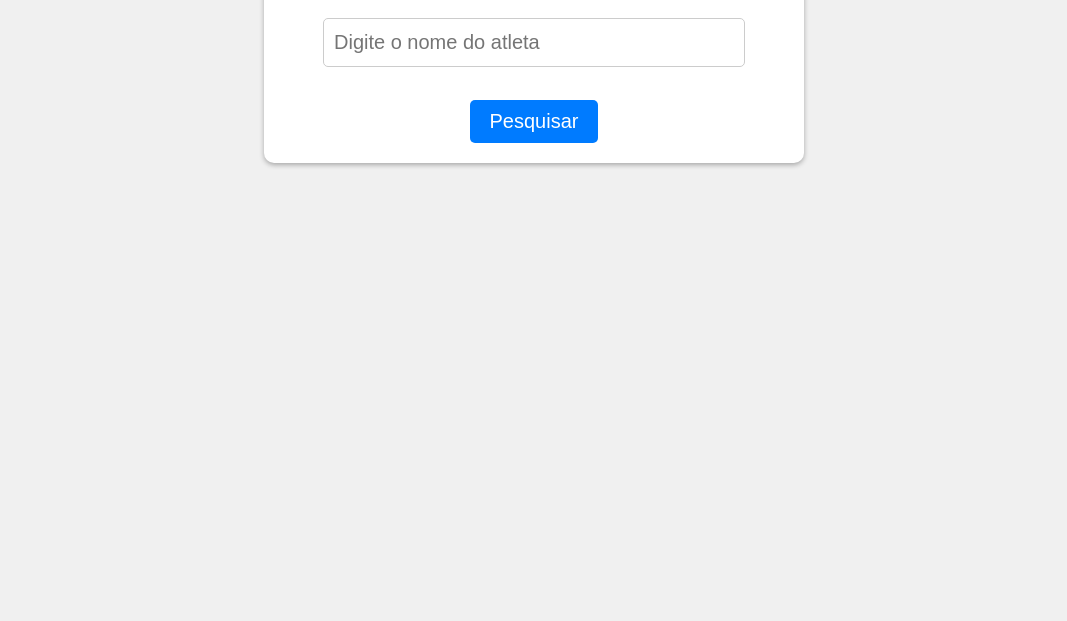
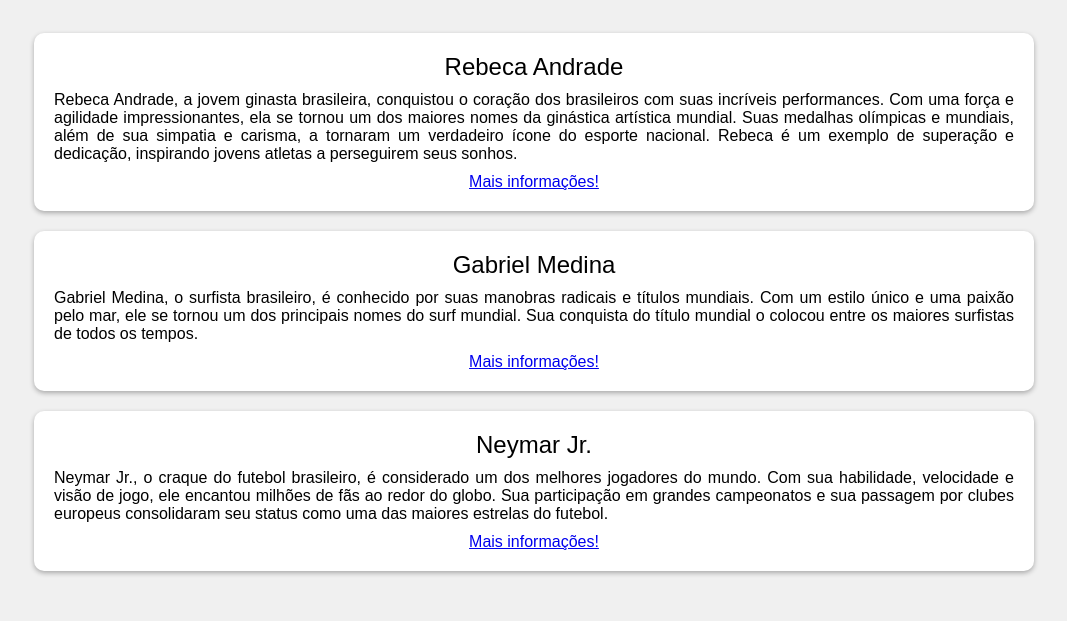
Before and after one commit to RafaelMainieri/imersao-alura-google-gemini, a plain HTML site: page index.html in a window 1280 px wide. Shown: the part 357-978 px from the top of the page, without its empty margins (106-1173 px from the left). Before the commit the page ends 800 px from the top, so only its background shows below. Drawn offline with Linux system fonts and the light colour scheme.

Commit message:
Estrutura do resultado da pesquisa

```diff
--- a/index.html
+++ b/index.html
@@ -1,18 +1,58 @@
 <!DOCTYPE html>
 <html lang="en">
+
 <head>
   <meta charset="UTF-8">
   <meta name="viewport" content="width=device-width, initial-scale=1.0">
   <link rel="stylesheet" href="style.css">
-    <title>Document</title>
+  <title>Atletas</title>
 </head>
+
 <body>
-    <section>
+  <main>
+    <section id="section-pesquisa">
       <h1>Atletas do Brasil</h1>
 
       <input type="text" placeholder="Digite o nome do atleta">
 
       <button>Pesquisar</button>
     </section>
+
+    <section id="section-resultado">
+      <div class="atleta">
+        <h2>Rebeca Andrade</h2>
+        <p>
+          Rebeca Andrade, a jovem ginasta brasileira, conquistou o coração dos brasileiros com suas incríveis
+          performances. Com uma força e agilidade impressionantes, ela se tornou um dos maiores nomes da ginástica
+          artística mundial. Suas medalhas olímpicas e mundiais, além de sua simpatia e carisma, a tornaram um
+          verdadeiro ícone do esporte nacional. Rebeca é um exemplo de superação e dedicação, inspirando jovens atletas
+          a perseguirem seus sonhos.
+        </p>
+        <a target="_blank" href="https://pt.wikipedia.org/wiki/Rebeca_Andrade">Mais informações!</a>
+      </div>
+
+      <div class="atleta">
+        <h2>Gabriel Medina</h2>
+        <p>
+          Gabriel Medina, o surfista brasileiro, é conhecido por suas manobras radicais e títulos mundiais. Com um
+          estilo único e uma paixão pelo mar, ele se tornou um dos principais nomes do surf mundial. Sua conquista do
+          título mundial o colocou entre os maiores surfistas de todos os tempos.
+        </p>
+        <a target="_blank" href="https://pt.wikipedia.org/wiki/Gabriel_Medina">Mais informações!</a>
+      </div>
+
+      <div class="atleta">
+        <h2>Neymar Jr.</h2>
+        <p>
+          Neymar Jr., o craque do futebol brasileiro, é considerado um dos melhores jogadores do mundo. Com sua
+          habilidade, velocidade e visão de jogo, ele encantou milhões de fãs ao redor do globo. Sua participação em
+          grandes campeonatos e sua passagem por clubes europeus consolidaram seu status como uma das maiores estrelas
+          do futebol.
+        </p>
+        <a target="_blank" href="https://pt.wikipedia.org/wiki/Neymar">Mais informações!</a>
+      </div>
+    </section>
+  </main>
+  <script src="app.js"></script>
 </body>
 </html>
--- a/style.css
+++ b/style.css
@@ -11,26 +11,34 @@ html {
 body {
   display: flex;
   justify-content: center;
-  align-items: center;
+  align-items: flex-start;
+  margin-top: 5rem;
   height: 100vh;
   background-color: #f0f0f0;
 }
 
-section {
+main {
+  display: flex;
+  flex-flow: column;
+  align-items: center;
+  gap: 10rem;
+}
+
+#section-pesquisa {
   display: flex;
   flex-flow: column;
   align-items: center;
   justify-content: space-between;
   width: 50rem;
-  height: 20rem;
   padding: 2rem;
   border-radius: 1rem;
   box-shadow: 0 0.2rem 0.5rem rgba(0, 0, 0, 0.3);
   background-color: #fff;
+  height: 20rem;
 
   & h1 {
     font-size: 3.6rem;
-    font-weight: 600;
+    font-weight: 500;
   }
 
   & input {
@@ -55,3 +63,40 @@ section {
     }
   }
 }
+
+#section-resultado {
+  display: flex;
+  flex-flow: column;
+  gap: 2rem;
+  width: 100rem;
+  text-align: center;
+  margin-bottom: 5rem;
+
+  & .atleta {
+    display: flex;
+    flex-flow: column;
+    align-items: center;
+    gap: 1rem;
+    padding: 2rem;
+    border-radius: 1rem;
+    box-shadow: 0 0.2rem 0.5rem rgba(0, 0, 0, 0.3);
+    background-color: #fff;
+
+    & h2 {
+      font-size: 2.4rem;
+      font-weight: 500;
+    }
+  }
+
+
+  & p {
+    font-size: 1.6rem;
+    text-align: justify;
+  }
+
+  & a {
+    font-size: 1.6rem;
+  }
+
+
+}
```
Lines whose indentation alone changed are shown as unchanged.
